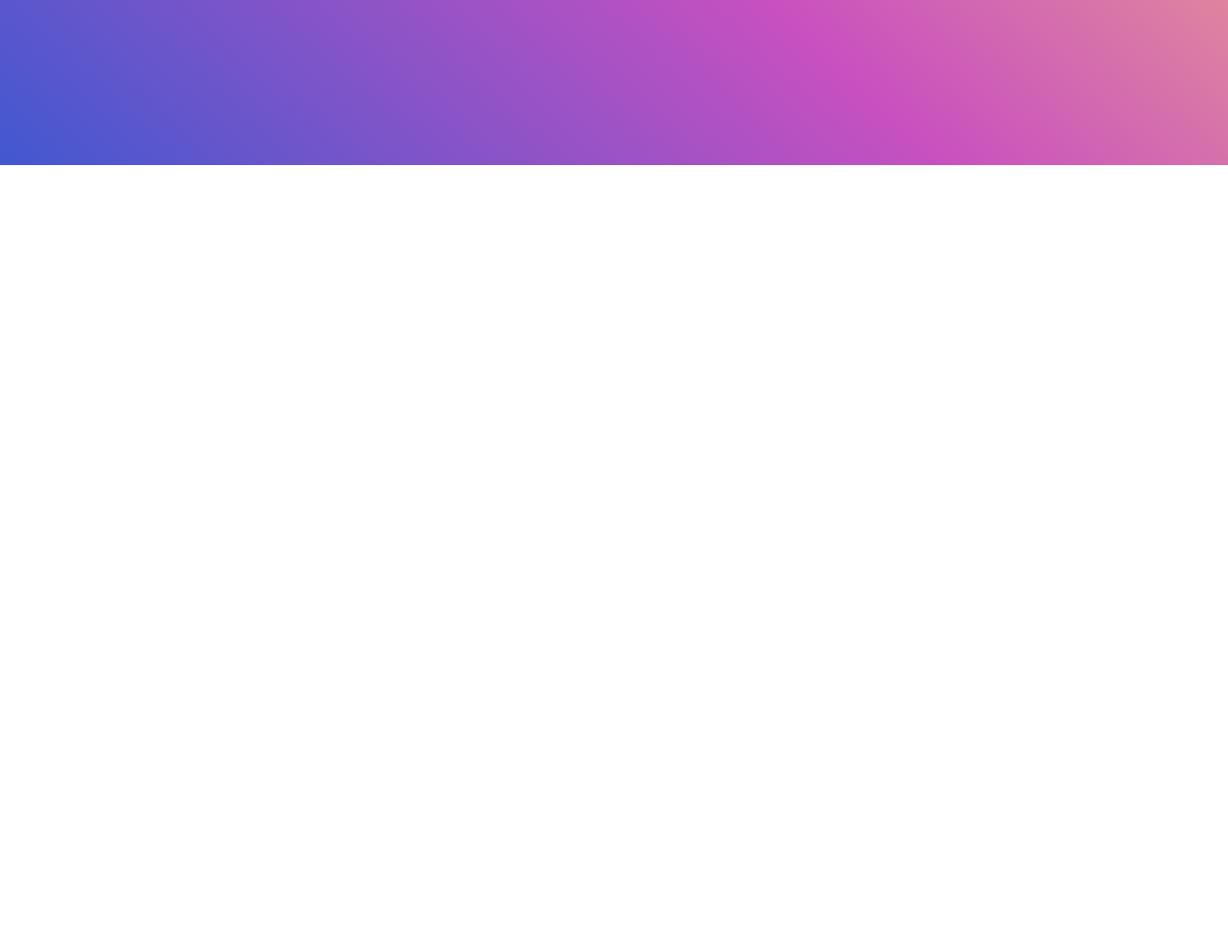
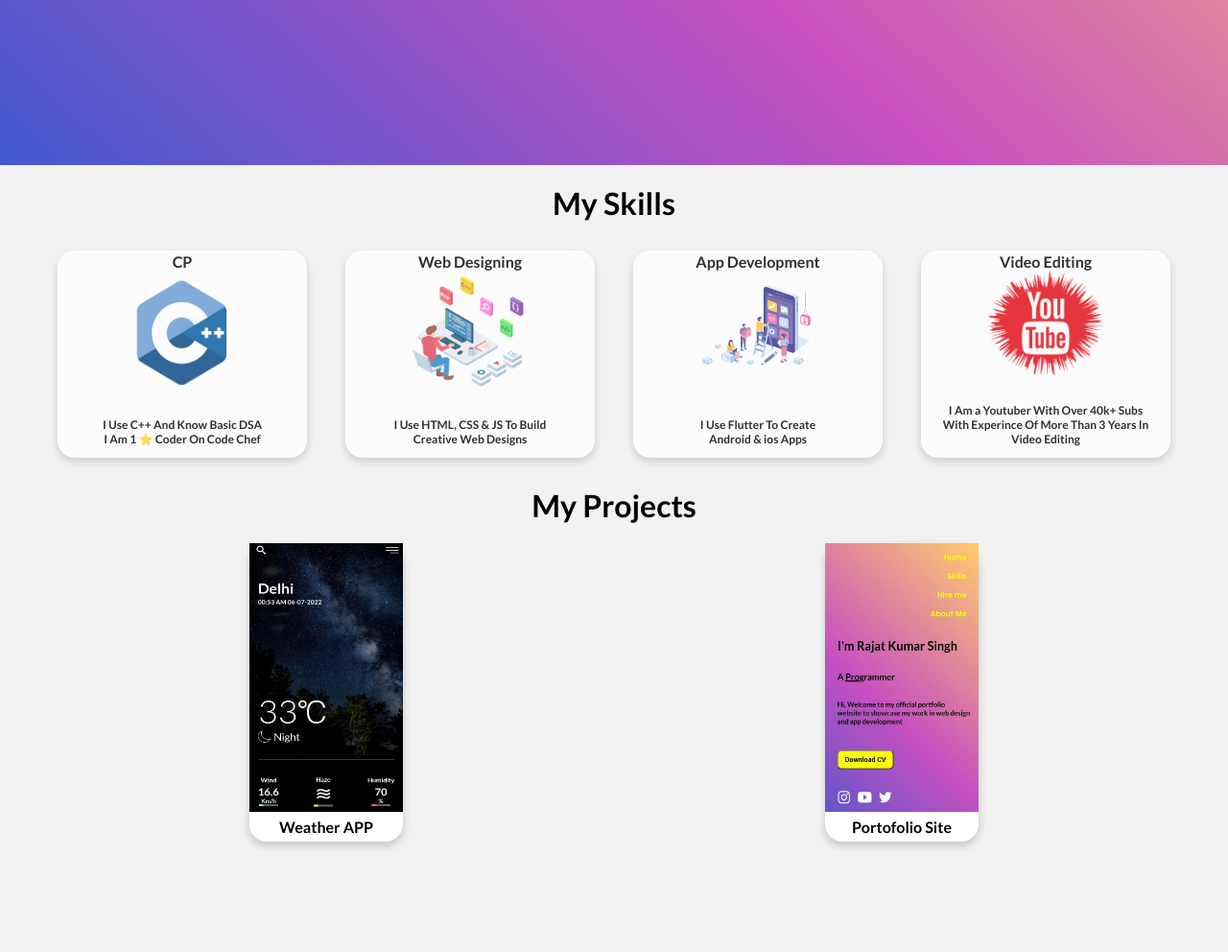
Before and after one commit to L3gacyRajat/portofolio2, a plain HTML site: page index.html in a window 1280 px wide. Shown: the part 628-1620 px from the top of the page at 96% size. Before the commit the page ends 800 px from the top, so only its background shows below. Drawn offline with nearby package versions, Linux system fonts and the light colour scheme.

Commit message:
Add files via upload

```diff
--- a/CSS/styles.css
+++ b/CSS/styles.css
@@ -1,3 +1,16 @@
+*{
+    margin: 0;
+}
+
+hr {
+    width: 10%;
+    border: 5px dotted;
+    border-style: none none dotted;
+    color: grey;
+    margin: auto;
+    margin-bottom: 6px;
+  }
+
 body{
     padding: 0;
     margin: 0;
@@ -26,6 +39,7 @@ margin: 0;
 }
 .navbar{
     display: flex;
+    flex-wrap: wrap;
     justify-content: flex-end;
     margin-right: 150px ;
 }
@@ -127,9 +141,98 @@ ion-icon:hover{
 }
 
 
+.skills{
+    position: relative;
+    padding: 20px 0 0 0;
+    background-color: #f2f2f2;
+    /* color: white;
+      background-color: RGB(32, 33, 36);
+      background-color: #4158D0;
+      background-image: linear-gradient(43deg, #4158D0 0%, #C850C0 46%, #FFCC70 100%); */
+     min-height: 100vh;
+     width: 100%;
+     font-weight: 400;
+}
 
+.skills h1{
+    text-align: center;
+}
 
+.cards{
+    display: flex;
+    justify-content: space-between;
+    flex-wrap: wrap;
+    margin: 20px 40px;
+}
 
+.card{
+    box-shadow: 0 4px 8px 0 rgba(0,0,0,0.2);
+    background-color: white;
+    transition: 0.3s;
+    padding: 2px 0;
+    border-radius: 18px;
+    display: flex;
+    max-width: 275px;
+    flex-direction: column;
+    align-items: center;
+    align-self: normal;
+    flex: 1 1 15rem;
+    margin: 10px 20px;
+   justify-content: space-between;
+   opacity: 80%;
+}
+
+.card h4{
+    text-align: center;
+    font-weight: bolder;
+}
+
+.card img{
+    max-width: 120px;
+    max-height: 140px;
+}
+
+.card ul li{
+   text-align: left;
+}
+
+.card p{
+    margin: 10px 20px;
+    font-size: 12px;
+    text-align: center;
+}
+
+.card:hover{
+    background-color: black;
+    color: white;
+    opacity: 100%;
+}
+
+.procard{
+    box-shadow: 0 4px 8px 0 rgba(0,0,0,0.2);
+    background-color: white;
+    transition: 0.3s;
+    border-radius: 18px;
+    padding: 0 0;
+    display: flex;
+    flex-direction: column;
+    align-items: center;
+    align-self: normal;
+    flex: 1 1 15rem;
+    margin: auto;
+   justify-content: space-between;
+   max-width: 160px;
+}
+
+.procard img{
+    height: 280px;
+    width: 160px;
+
+}
+
+.procard p{
+    margin: 6px 0;
+}
 
 
 
--- a/index.html
+++ b/index.html
@@ -41,6 +41,70 @@
 
     </div>
 </div>
+
+<!--Second Containers-->
+
+<div class="skills">
+  <h1>
+   My Skills
+  </h1>
+  <div class="cards">
+
+      <div class="card">
+        <h4>CP</h4>
+        <img src="assets/cpp.png" alt="">
+        <br>
+          <p>I Use C++ And Know Basic DSA
+            <br>
+            I Am 1 ⭐ Coder On Code Chef
+          </p>
+      </div>
+      <div class="card">
+        <h4>Web Designing</h4>
+        <img src="assets/web.webp" alt="">
+        <br>
+          <p>I Use HTML, CSS & JS To Build
+            <br>
+            Creative Web Designs
+          </p>
+      </div>
+      <div class="card">
+        <h4>App Development</h4>
+        <img src="assets/app.png" alt="">
+        <br>
+          <p>I Use Flutter To Create
+            <br>
+            Android & ios Apps
+          </p>
+      </div>
+      <div class="card"><h4>Video Editing</h4> <img src="assets/yt.png" alt="">
+        <br>
+        <p>I Am a Youtuber With Over 40k+ Subs
+          <br>
+          With Experince Of More Than 3 Years In Video Editing
+        </p>
+      </div>
+
+  </div>
+  <div>
+    <h1>My Projects</h1>
+    <div class="cards">
+      <div class="procard">
+        <img src="assets/weapp.jpg" alt="">
+        <P>
+          Weather APP
+        </P>
+      </div>
+      <div class="procard">
+           <img src="assets/porweb.jpg" alt="">
+           <p>
+            Portofolio Site
+           </p>
+      </div>
+    </div>
+  </div>
+
+</div>
 <script type="module" src="https://unpkg.com/ionicons@5.5.2/dist/ionicons/ionicons.esm.js"></script>
 <script nomodule src="https://unpkg.com/ionicons@5.5.2/dist/ionicons/ionicons.js"></script>
 </body>
```
Also changed, not shown: assets/app.png (added), assets/app2.png (added), assets/cpp.png (added), assets/porweb.jpg (added), assets/weapp.jpg (added), assets/web.webp (added), assets/yt.png (added).
